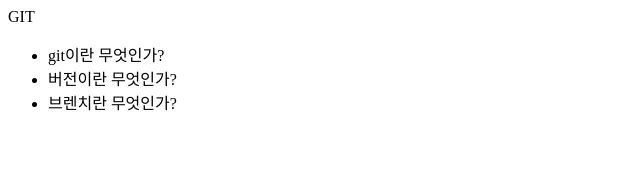
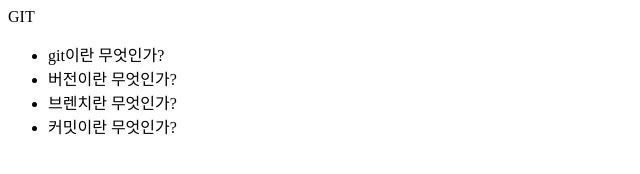
Before and after one commit to nfamily5/pratice, a plain HTML site: page index.html in a window 1280 px wide. Shown: the whole page, without its empty margins (0-640 px from the left). Drawn offline with Linux system fonts and the light colour scheme.

Commit message:
커밋 내용 추가

```diff
--- a/index.html
+++ b/index.html
@@ -14,6 +14,7 @@
 <li>git이란 무엇인가?</li>
 <li>버전이란 무엇인가?</li>
 <li>브렌치란 무엇인가?</li>
+<li>커밋이란 무엇인가?</li>
     </ul>
 </body>
 </html>
```
